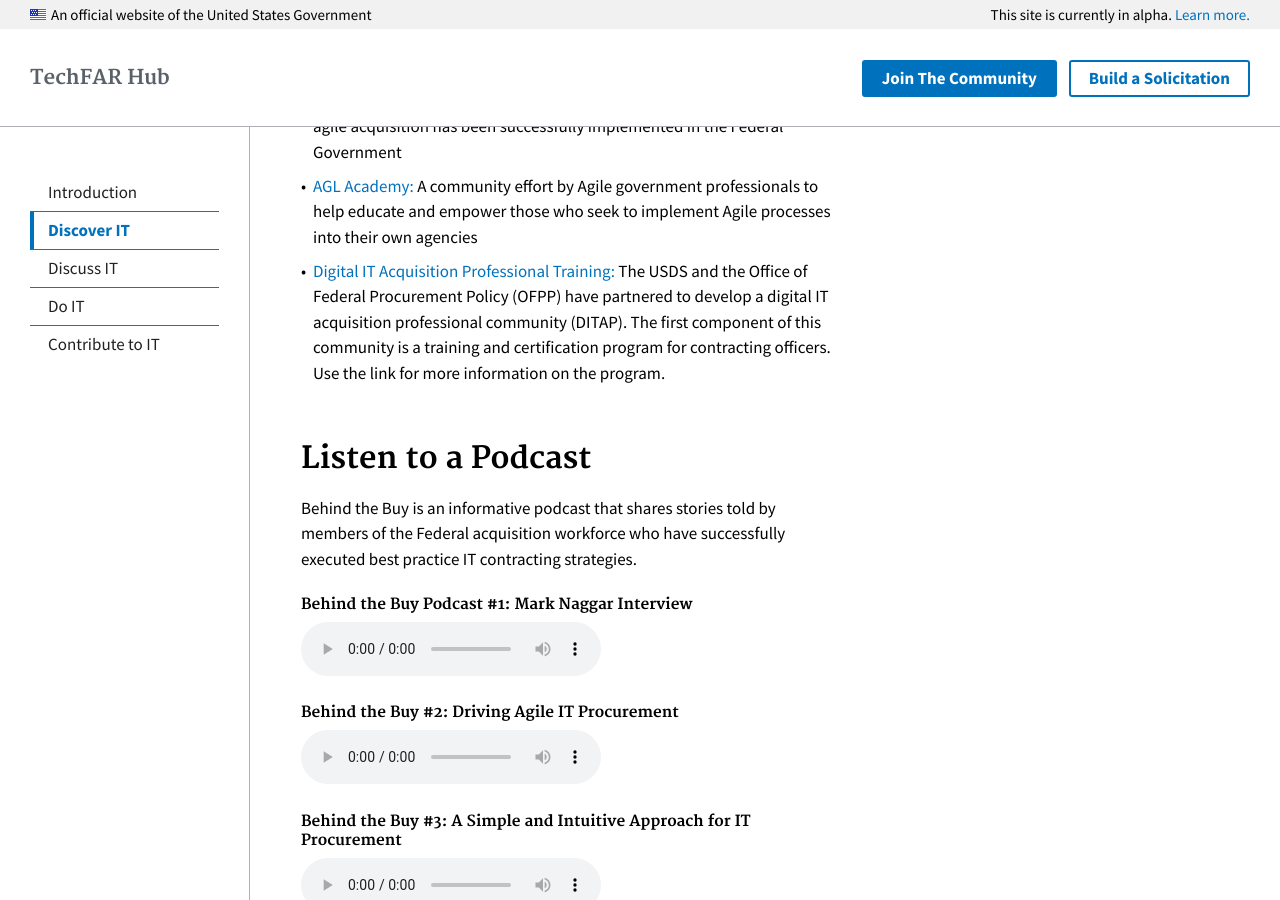
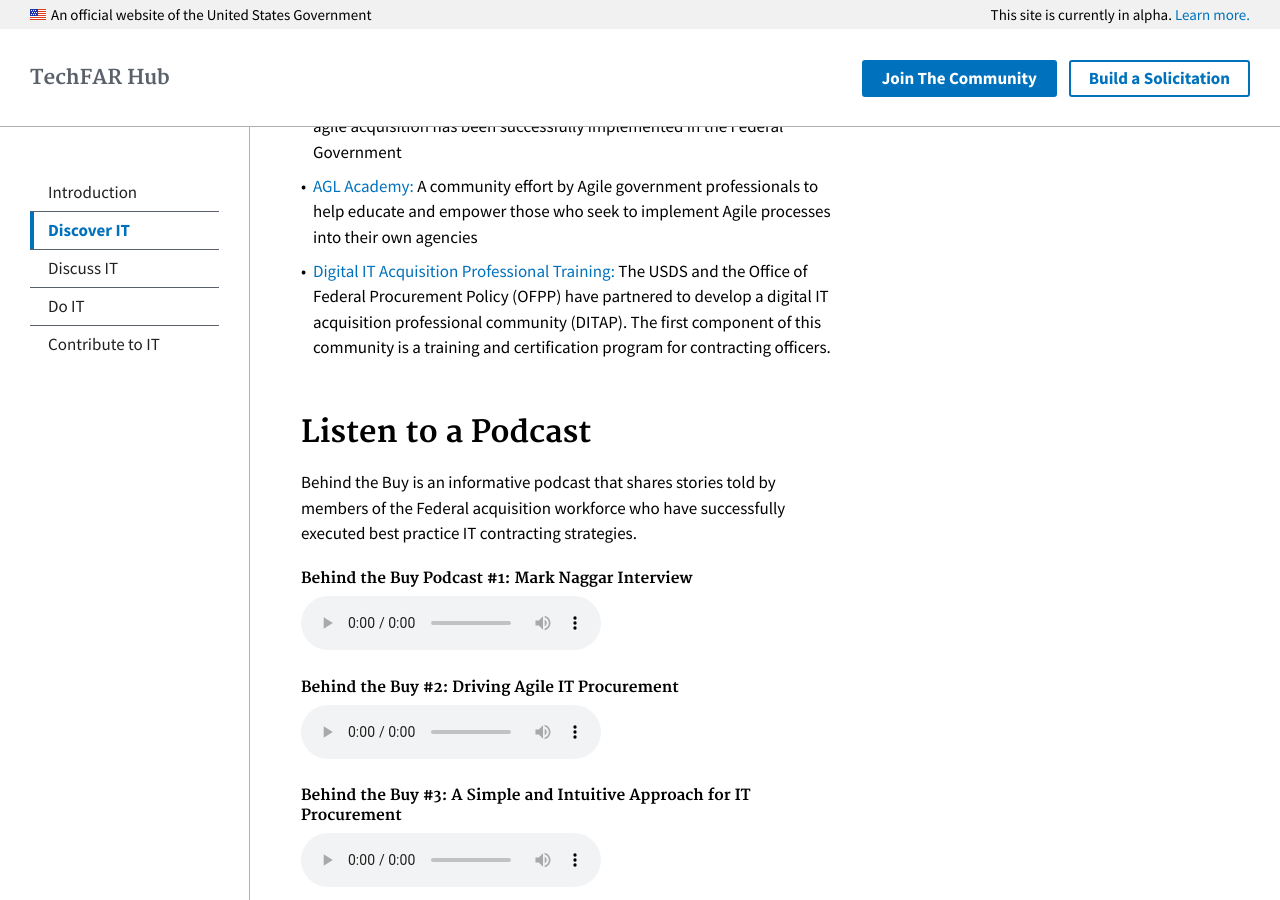
Before and after one commit to usds/techfar-hub, a Jekyll site: the page built from _topics/1_discover-it.md, in a window 1280 px wide and 900 px high, scrolled down 1298 px. Built offline with Jekyll 4.4.1, drawn with Linux system fonts in a browser that asks for light colours.

Commit message:
updating language for DITAP

```diff
--- a/_topics/1_discover-it.md
+++ b/_topics/1_discover-it.md
@@ -33,7 +33,7 @@
 
 - [Agile Acquisition 101:](https://www.fai.gov/media_library/items/show/81/){:target="_blank"} This video seminar features examples of where agile acquisition has been successfully implemented in the Federal Government
 - [AGL Academy:](http://www.agilegovleaders.org/academy/){:target="_blank"} A community effort by Agile government professionals to help educate and empower those who seek to implement Agile processes into their own agencies
-- [Digital IT Acquisition Professional Training:](https://medium.com/@USDigitalService/congratulating-our-challenge-gov-winners-f6ec5deefbd6#.icjzextcy){:target="_blank"} The USDS and the Office of Federal Procurement Policy (OFPP) have partnered to develop a digital IT acquisition professional community (DITAP). The first component of this community is a training and certification program for contracting officers.  Use the link for more information on the program.
+- [Digital IT Acquisition Professional Training:](https://medium.com/@USDigitalService/congratulating-our-challenge-gov-winners-f6ec5deefbd6#.icjzextcy){:target="_blank"} The USDS and the Office of Federal Procurement Policy (OFPP) have partnered to develop a digital IT acquisition professional community (DITAP). The first component of this community is a training and certification program for contracting officers.
 
 
 ## Listen to a Podcast
```
